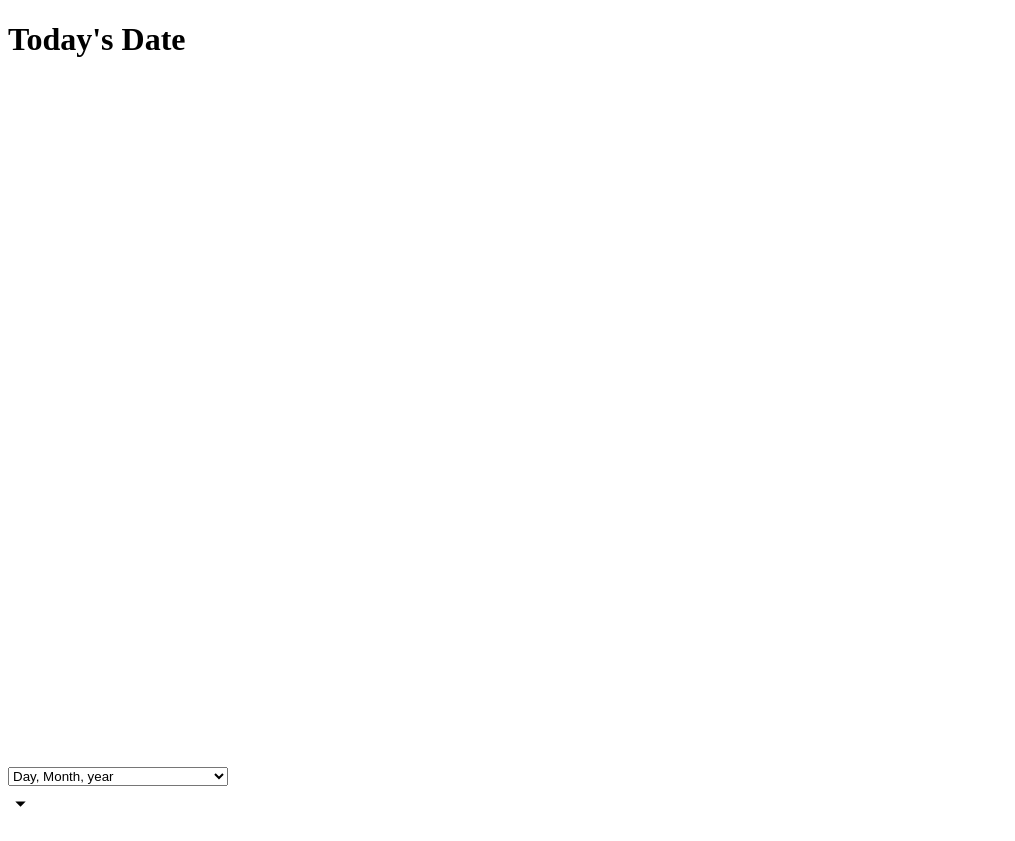
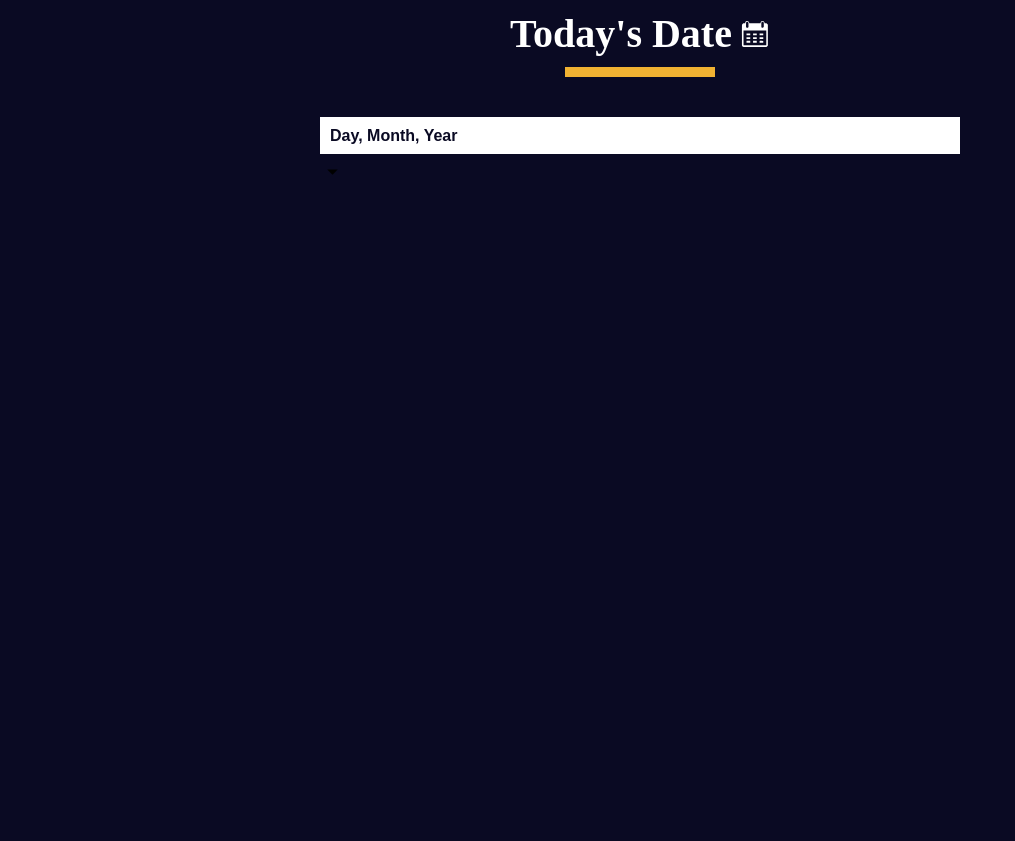
Before and after one commit to alexnewman42/DateFormatter, a plain HTML site: page index.html in a window 1280 px wide. Shown: the whole page, without its empty margins (0-1015 px from the left). After the commit the page ends 800 px from the top, so only its background shows below. Drawn offline with Linux system fonts and the light colour scheme.

Commit message:
Correct case in index. Add formatting to styles.css

```diff
--- a/index.html
+++ b/index.html
@@ -62,7 +62,7 @@
 
         <div class="dropdown-container">
             <select name="date-options" id="date-options">
-                <option value="dd-mm-yyyy">Day, Month, year</option>
+                <option value="dd-mm-yyyy">Day, Month, Year</option>
                 <option value="yyyy-mm-dd">Year, Month, Day</option>
                 <option value="mm-dd-yyyy-h-mm">Month, Day, Year, Hours, Minutes</option>
             </select>
--- a/styles.css
+++ b/styles.css
@@ -0,0 +1,65 @@
+*,
+*::before,
+*::after {
+    margin: 0px;
+    padding: 0px;
+    box-sizing: border-box;
+}
+
+:root {
+    --dark-grey: #0a0a23;
+    --white: #ffffff;
+    --yellow: #f1b232;
+}
+
+body {
+    color: var(--white);
+    background-color: var(--dark-grey);
+}
+
+.title-container {
+    margin: 10px 0;
+    display: flex;
+    align-items: center;
+    justify-content: center;
+    gap: 8px;
+}
+
+.title {
+    font-size: 2.5rem;
+}
+
+.date-svg {
+    width: 30px;
+    height: 30px;
+}
+
+.divider {
+    margin: auto;
+    width: 150px;
+    height: 10px;
+    background-color: var(--yellow);
+}
+
+.dropdown-container {
+    width: 50%;
+    margin: 40px auto;
+    position: relative;
+}
+
+select {
+    display: block;
+    margin: 20px auto 0;
+    width: 100%;
+    height: 50%;
+    font-size: 100%;
+    font-weight: bold;
+    cursor: pointer;
+    background-color: var(--white);
+    border: none;
+    color: var(--dark-grey);
+    appearance: none;
+    padding: 10px;
+    padding-right: 38px;
+
+}
```
